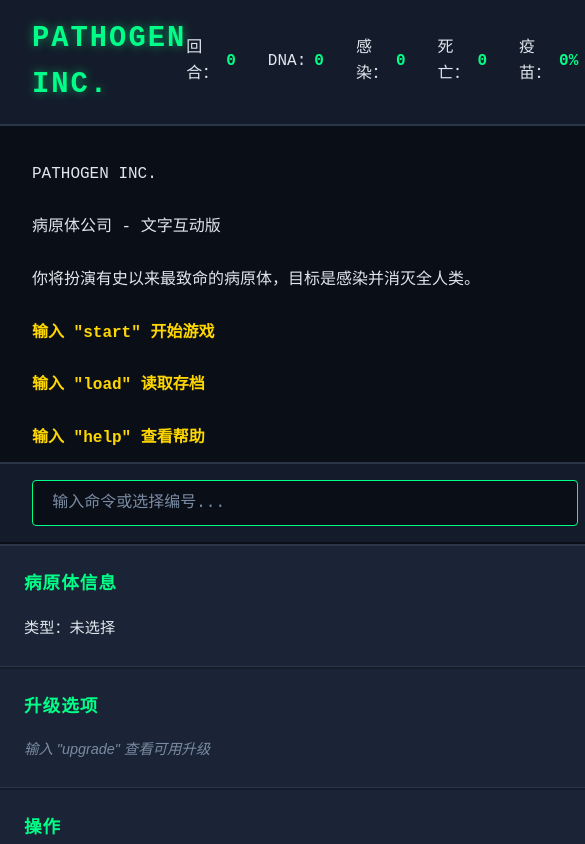
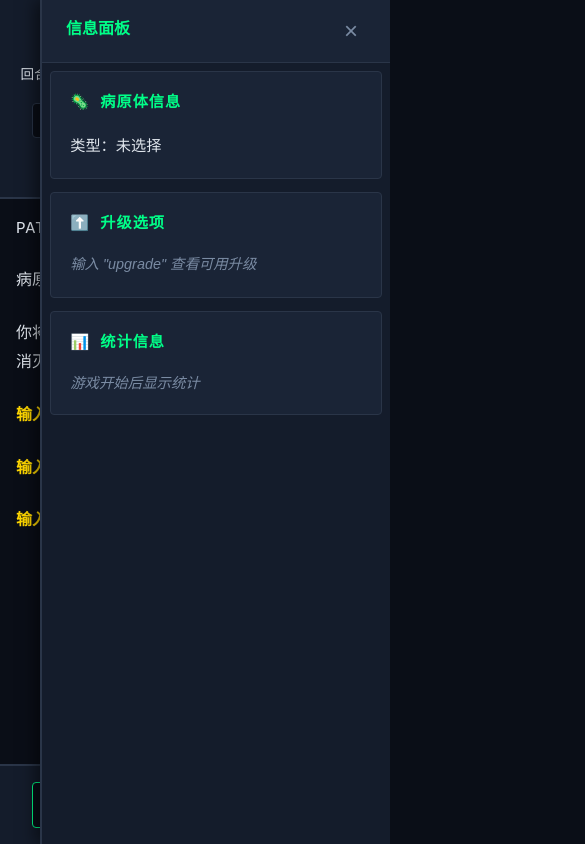
Before and after one commit to badhope/sense, a website built with Vite: page index.html in a window 390 px wide. Shown: the top 844 px of the page, 585 px wide, since content can reach past the window. Built offline with nearby package versions, Linux system fonts and the light colour scheme.

Commit message:
feat(ui): 重新设计界面布局
主要改进:
- 主游戏区域占据大部分空间 (flex: 1)
- 按钮移至顶部工具栏，带图标和悬停效果
- 侧边栏可折叠/隐藏，支持响应式设计
- 新增统计信息面板
- 添加侧边栏切换按钮

布局变化:
- Header: 左侧标题 + 状态栏，右侧工具栏
- Main: 游戏输出区域自动占满可用空间
- Sidebar: 350px 宽度，可折叠至 0
- 移动端：侧边栏绝对定位，支持滑出效果

CSS 优化:
- 工具栏按钮悬停动画
- 侧边栏过渡动画
- 响应式设计支持
- 滚动条美化

功能增强:
- toggleSidebar() 切换侧边栏状态
- collapseSidebar() 折叠侧边栏
- expandSidebar() 展开侧边栏

测试状态:
- ESLint:  通过
- 单元测试： 23/23 通过

```diff
--- a/css/style.css
+++ b/css/style.css
@@ -28,20 +28,32 @@ body {
 }
 
 #app {
-    display: grid;
-    grid-template-columns: 1fr 350px;
-    grid-template-rows: auto 1fr;
+    display: flex;
+    flex-direction: column;
     height: 100vh;
-    gap: 2px;
+    background: var(--bg-primary);
 }
 
 .game-header {
-    grid-column: 1 / -1;
     background: var(--bg-secondary);
     padding: 1rem 2rem;
     border-bottom: 2px solid var(--border-color);
     display: flex;
     justify-content: space-between;
+    align-items: center;
+    gap: 2rem;
+    flex-shrink: 0;
+}
+
+.header-left {
+    display: flex;
+    align-items: center;
+    gap: 2rem;
+    flex: 1;
+}
+
+.header-right {
+    display: flex;
     align-items: center;
 }
 
@@ -51,13 +63,14 @@ body {
     color: var(--accent-green);
     text-shadow: 0 0 10px rgba(0, 255, 136, 0.5);
     letter-spacing: 2px;
+    white-space: nowrap;
 }
 
 .status-bar {
     display: flex;
-    gap: 2rem;
+    gap: 1.5rem;
     font-family: var(--font-mono);
-    font-size: 1rem;
+    font-size: 0.95rem;
 }
 
 .status-item {
@@ -71,9 +84,56 @@ body {
     font-weight: bold;
 }
 
+.toolbar {
+    display: flex;
+    gap: 0.5rem;
+}
+
+.toolbar-btn {
+    background: var(--bg-primary);
+    border: 1px solid var(--border-color);
+    color: var(--text-primary);
+    padding: 0.5rem 1rem;
+    font-family: var(--font-sans);
+    font-size: 0.9rem;
+    cursor: pointer;
+    border-radius: 4px;
+    transition: all 0.3s;
+    white-space: nowrap;
+}
+
+.toolbar-btn:hover {
+    border-color: var(--accent-green);
+    color: var(--accent-green);
+    transform: translateY(-2px);
+    box-shadow: 0 2px 8px rgba(0, 255, 136, 0.3);
+}
+
+.toolbar-btn:active {
+    transform: translateY(0);
+}
+
+.status-item {
+    display: flex;
+    align-items: center;
+    gap: 0.5rem;
+}
+
+.status-item span:last-child {
+    color: var(--accent-green);
+    font-weight: bold;
+}
+
+.game-container {
+    display: flex;
+    flex: 1;
+    overflow: hidden;
+}
+
 .game-main {
     display: flex;
     flex-direction: column;
+    flex: 1;
     background: var(--bg-primary);
     overflow: hidden;
 }
@@ -83,6 +143,7 @@ body {
     overflow-y: auto;
     padding: 2rem;
     background: var(--bg-primary);
+    min-height: 0;
 }
 
 .game-output {
@@ -221,21 +282,78 @@ body {
 .game-sidebar {
     background: var(--bg-secondary);
     border-left: 2px solid var(--border-color);
+    width: 350px;
+    min-width: 350px;
     display: flex;
     flex-direction: column;
-    gap: 2px;
+    overflow: hidden;
+    transition: all 0.3s ease;
+}
+
+.game-sidebar.collapsed {
+    width: 0;
+    min-width: 0;
+    border-left: none;
+    overflow: hidden;
+}
+
+.sidebar-header {
+    background: var(--bg-panel);
+    padding: 1rem 1.5rem;
+    border-bottom: 1px solid var(--border-color);
+    display: flex;
+    justify-content: space-between;
+    align-items: center;
+    flex-shrink: 0;
+}
+
+.sidebar-header h3 {
+    font-family: var(--font-mono);
+    font-size: 1rem;
+    color: var(--accent-green);
+    margin: 0;
+}
+
+.close-btn {
+    background: transparent;
+    border: none;
+    color: var(--text-secondary);
+    font-size: 1.5rem;
+    cursor: pointer;
+    padding: 0;
+    width: 30px;
+    height: 30px;
+    display: flex;
+    align-items: center;
+    justify-content: center;
+    border-radius: 4px;
+    transition: all 0.3s;
+}
+
+.close-btn:hover {
+    background: var(--bg-primary);
+    color: var(--accent-red);
+}
+
+.sidebar-content {
+    flex: 1;
     overflow-y: auto;
+    padding: 0.5rem;
 }
 
 .panel {
     background: var(--bg-panel);
-    padding: 1.5rem;
-    border-bottom: 1px solid var(--border-color);
+    padding: 1.2rem;
+    margin-bottom: 0.8rem;
+    border-radius: 4px;
+    border: 1px solid var(--border-color);
 }
 
-.panel h3 {
+.panel h4 {
     font-family: var(--font-mono);
-    font-size: 1.1rem;
+    font-size: 0.95rem;
+    color: var(--accent-blue);
+    margin: 0 0 0.8rem 0;
     color: var(--accent-green);
     margin-bottom: 1rem;
     text-transform: uppercase;
@@ -300,15 +418,61 @@ body {
 }
 
 @media (max-width: 1024px) {
-    #app {
-        grid-template-columns: 1fr;
-        grid-template-rows: auto 1fr auto;
+    .game-header {
+        flex-direction: column;
+        gap: 1rem;
+        padding: 1rem;
+    }
+
+    .header-left {
+        flex-direction: column;
+        gap: 1rem;
+        width: 100%;
+    }
+
+    .status-bar {
+        flex-wrap: wrap;
+        justify-content: center;
+    }
+
+    .toolbar {
+        flex-wrap: wrap;
+        justify-content: center;
     }
 
     .game-sidebar {
-        border-left: none;
-        border-top: 2px solid var(--border-color);
-        max-height: 300px;
+        position: absolute;
+        right: 0;
+        top: 0;
+        bottom: 0;
+        z-index: 100;
+        box-shadow: -5px 0 15px rgba(0, 0, 0, 0.5);
+    }
+
+    .game-sidebar.collapsed {
+        transform: translateX(100%);
+    }
+}
+
+@media (max-width: 768px) {
+    .game-title {
+        font-size: 1.3rem;
+    }
+
+    .status-bar {
+        font-size: 0.85rem;
+        gap: 1rem;
+    }
+
+    .toolbar-btn {
+        padding: 0.4rem 0.8rem;
+        font-size: 0.85rem;
+    }
+
+    .text-container {
+        padding: 1rem;
+    }
+}
         overflow-y: auto;
     }
 }
--- a/index.html
+++ b/index.html
@@ -9,6 +9,7 @@
 <body>
     <div id="app">
         <header class="game-header">
+            <div class="header-left">
                 <h1 class="game-title">PATHOGEN INC.</h1>
                 <div class="status-bar">
                     <span class="status-item">回合：<span id="turn-display">0</span></span>
@@ -17,8 +18,20 @@
                     <span class="status-item">死亡：<span id="dead-display">0</span></span>
                     <span class="status-item">疫苗：<span id="cure-display">0%</span></span>
                 </div>
+            </div>
+
+            <div class="header-right">
+                <div class="toolbar">
+                    <button id="save-btn" class="toolbar-btn" title="保存游戏">💾 保存</button>
+                    <button id="load-btn" class="toolbar-btn" title="读取游戏">📂 读取</button>
+                    <button id="pause-btn" class="toolbar-btn" title="暂停/继续">⏸️ 暂停</button>
+                    <button id="help-btn" class="toolbar-btn" title="帮助">❓ 帮助</button>
+                    <button id="toggle-sidebar-btn" class="toolbar-btn" title="切换侧边栏">📊 面板</button>
+                </div>
+            </div>
         </header>
 
+        <div class="game-container">
             <main class="game-main">
                 <div class="text-container">
                     <div id="game-output" class="game-output"></div>
@@ -35,31 +48,36 @@
                 </div>
             </main>
 
-        <aside class="game-sidebar">
+            <aside class="game-sidebar" id="game-sidebar">
+                <div class="sidebar-header">
+                    <h3>信息面板</h3>
+                    <button id="close-sidebar-btn" class="close-btn" title="关闭面板">×</button>
+                </div>
+
+                <div class="sidebar-content">
                     <div class="panel">
-                <h3>病原体信息</h3>
+                        <h4>🦠 病原体信息</h4>
                         <div id="pathogen-info" class="info-panel">
                             <p>类型：未选择</p>
                         </div>
                     </div>
 
                     <div class="panel">
-                <h3>升级选项</h3>
+                        <h4>⬆️ 升级选项</h4>
                         <div id="upgrade-options" class="upgrade-panel">
                             <p class="hint">输入 "upgrade" 查看可用升级</p>
                         </div>
                     </div>
 
                     <div class="panel">
-                <h3>操作</h3>
-                <div class="actions-panel">
-                    <button id="save-btn" class="action-btn">保存</button>
-                    <button id="load-btn" class="action-btn">读取</button>
-                    <button id="pause-btn" class="action-btn">暂停</button>
-                    <button id="help-btn" class="action-btn">帮助</button>
+                        <h4>📊 统计信息</h4>
+                        <div id="stats-info" class="stats-panel">
+                            <p class="hint">游戏开始后显示统计</p>
+                        </div>
                     </div>
                 </div>
             </aside>
+        </div>
     </div>
 
     <script type="module" src="/src/main.js"></script>
--- a/src/main.js
+++ b/src/main.js
@@ -13,6 +13,7 @@ class Game {
         this.countrySystem = new CountrySystem();
         this.currentPhase = 'start';
         this.selectedPathogen = null;
+        this.sidebarCollapsed = false;
     }
 
     async init() {
@@ -112,6 +113,30 @@ class Game {
             console.log('Game: Help button listener attached');
         } else {
             console.warn('Game: Help button not found in DOM');
+        }
+
+        // 侧边栏切换按钮
+        const toggleSidebarBtn = document.getElementById('toggle-sidebar-btn');
+        if (toggleSidebarBtn) {
+            toggleSidebarBtn.addEventListener('click', () => {
+                console.log('Game: Toggle sidebar clicked');
+                this.toggleSidebar();
+            });
+            console.log('Game: Toggle sidebar button listener attached');
+        } else {
+            console.warn('Game: Toggle sidebar button not found in DOM');
+        }
+
+        // 关闭侧边栏按钮
+        const closeSidebarBtn = document.getElementById('close-sidebar-btn');
+        if (closeSidebarBtn) {
+            closeSidebarBtn.addEventListener('click', () => {
+                console.log('Game: Close sidebar button clicked');
+                this.collapseSidebar();
+            });
+            console.log('Game: Close sidebar button listener attached');
+        } else {
+            console.warn('Game: Close sidebar button not found in DOM');
         }
 
         console.log('Game: Event listeners setup complete');
@@ -447,6 +472,33 @@ class Game {
         document.getElementById('cure-display').textContent = `${(state.cureProgress * 100).toFixed(1)}%`;
     }
 
+    toggleSidebar() {
+        const sidebar = document.getElementById('game-sidebar');
+        if (sidebar) {
+            this.sidebarCollapsed = !this.sidebarCollapsed;
+            sidebar.classList.toggle('collapsed', this.sidebarCollapsed);
+            console.log('Game: Sidebar toggled, collapsed:', this.sidebarCollapsed);
+        }
+    }
+
+    collapseSidebar() {
+        const sidebar = document.getElementById('game-sidebar');
+        if (sidebar) {
+            this.sidebarCollapsed = true;
+            sidebar.classList.add('collapsed');
+            console.log('Game: Sidebar collapsed');
+        }
+    }
+
+    expandSidebar() {
+        const sidebar = document.getElementById('game-sidebar');
+        if (sidebar) {
+            this.sidebarCollapsed = false;
+            sidebar.classList.remove('collapsed');
+            console.log('Game: Sidebar expanded');
+        }
+    }
+
     saveGame() {
         const result = this.engine.saveGame();
         if (result.success) {
```
Lines whose indentation alone changed are shown as unchanged.
